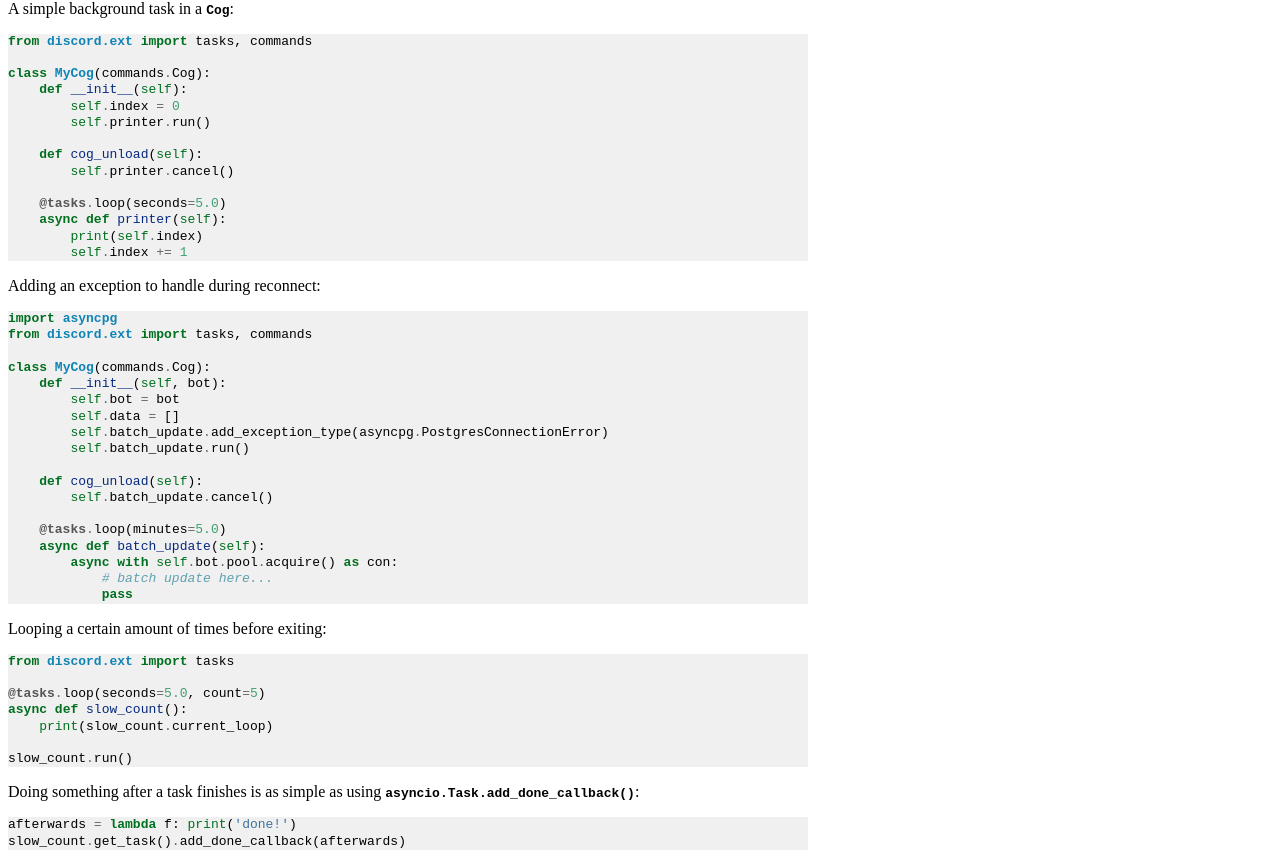
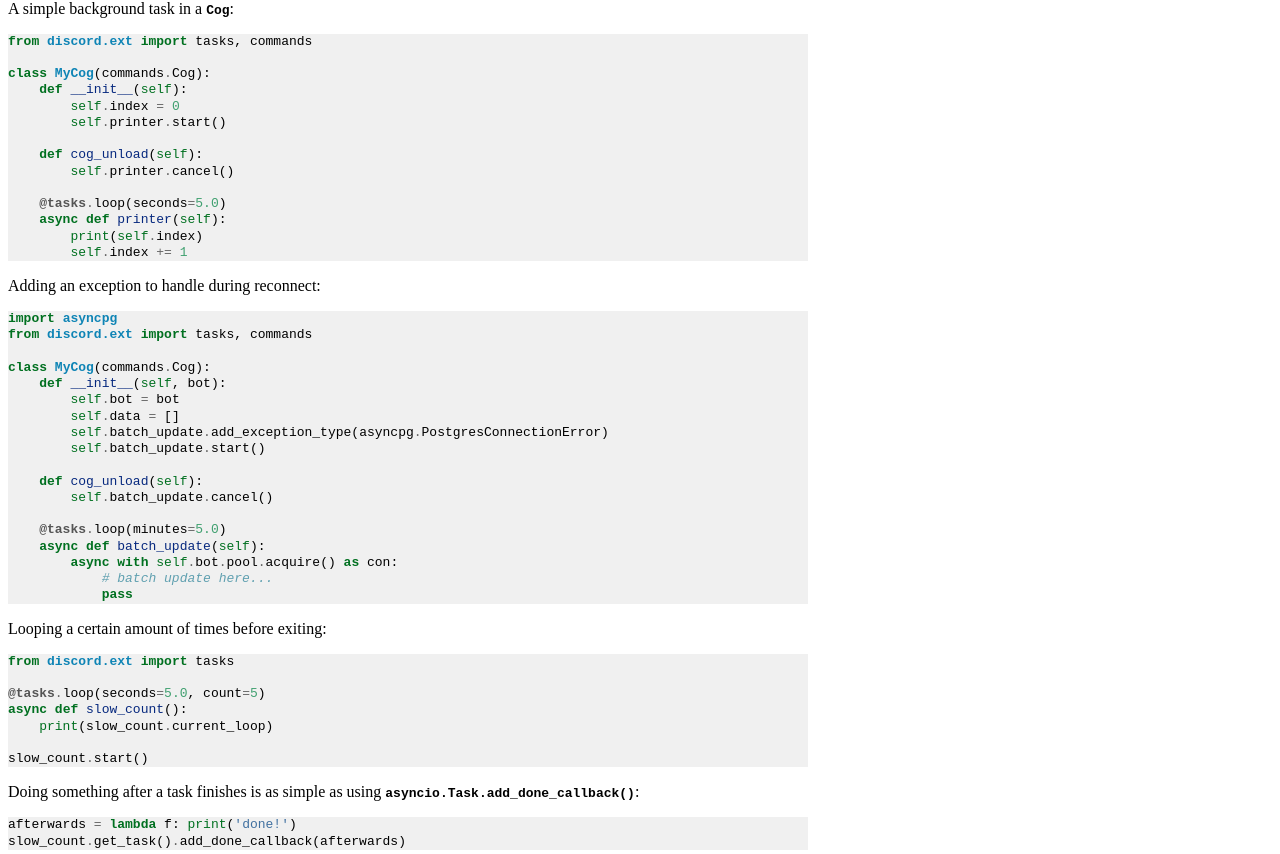
Before and after one commit to Rapptz/discord.py, a Sphinx documentation site: the page built from docs/ext/tasks/index.rst, in a window 1280 px wide. Shown: the part 299-1153 px from the top of the page. Built offline with Sphinx 7.4.7, drawn with Linux system fonts in a browser that asks for light colours.

Commit message:
[tasks] Rename Loop.run to Loop.start to avoid blocking connotations

```diff
--- a/docs/ext/tasks/index.rst
+++ b/docs/ext/tasks/index.rst
@@ -21,7 +21,7 @@ A simple background task in a :class:`~discord.ext.commands.Cog`:
     class MyCog(commands.Cog):
         def __init__(self):
             self.index = 0
-            self.printer.run()
+            self.printer.start()
 
         def cog_unload(self):
             self.printer.cancel()
@@ -43,7 +43,7 @@ Adding an exception to handle during reconnect:
             self.bot = bot
             self.data = []
             self.batch_update.add_exception_type(asyncpg.PostgresConnectionError)
-            self.batch_update.run()
+            self.batch_update.start()
 
         def cog_unload(self):
             self.batch_update.cancel()
@@ -64,7 +64,7 @@ Looping a certain amount of times before exiting:
     async def slow_count():
         print(slow_count.current_loop)
 
-    slow_count.run()
+    slow_count.start()
 
 Doing something after a task finishes is as simple as using :meth:`asyncio.Task.add_done_callback`:
 
```
Also changed, not shown: 1 other file.
